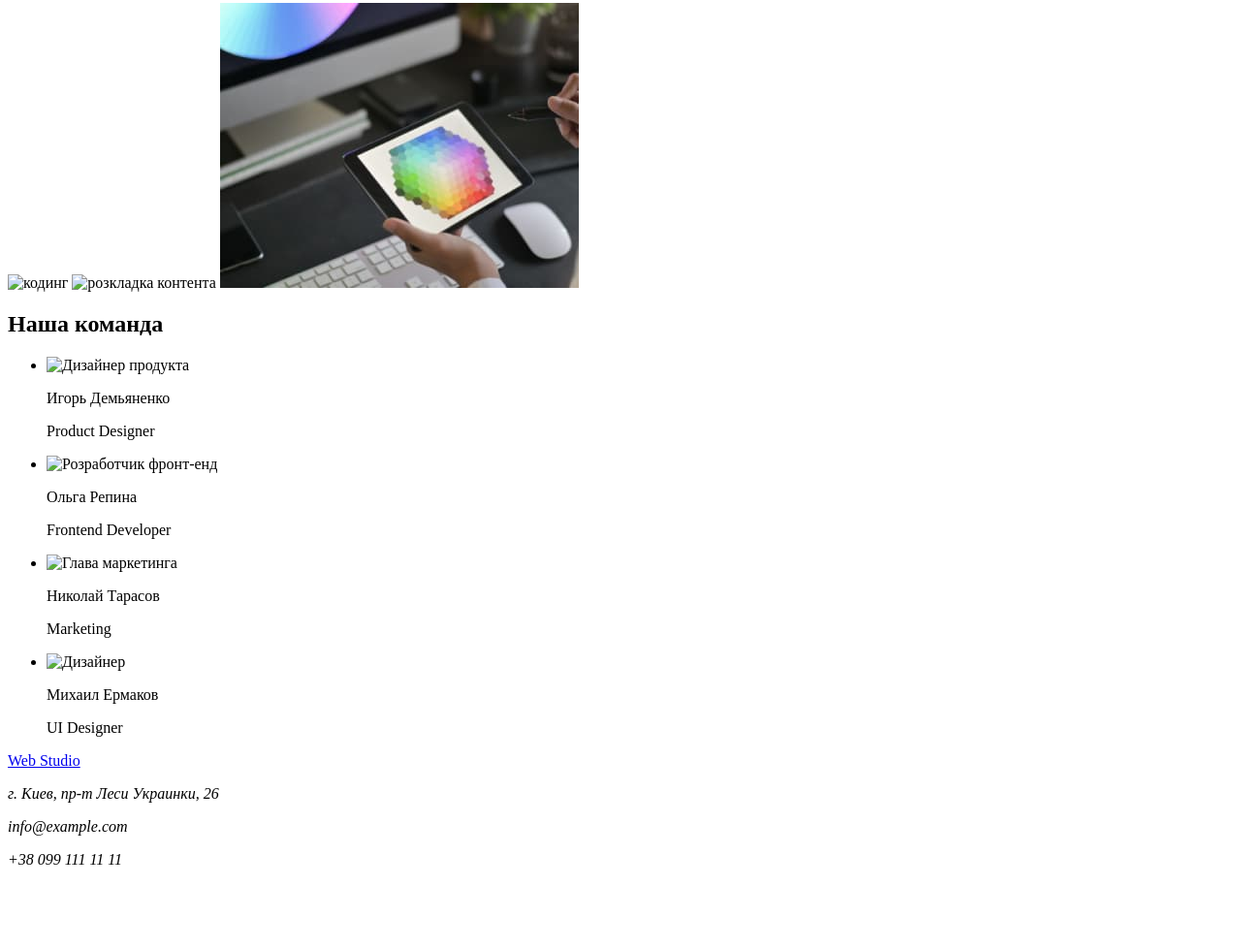
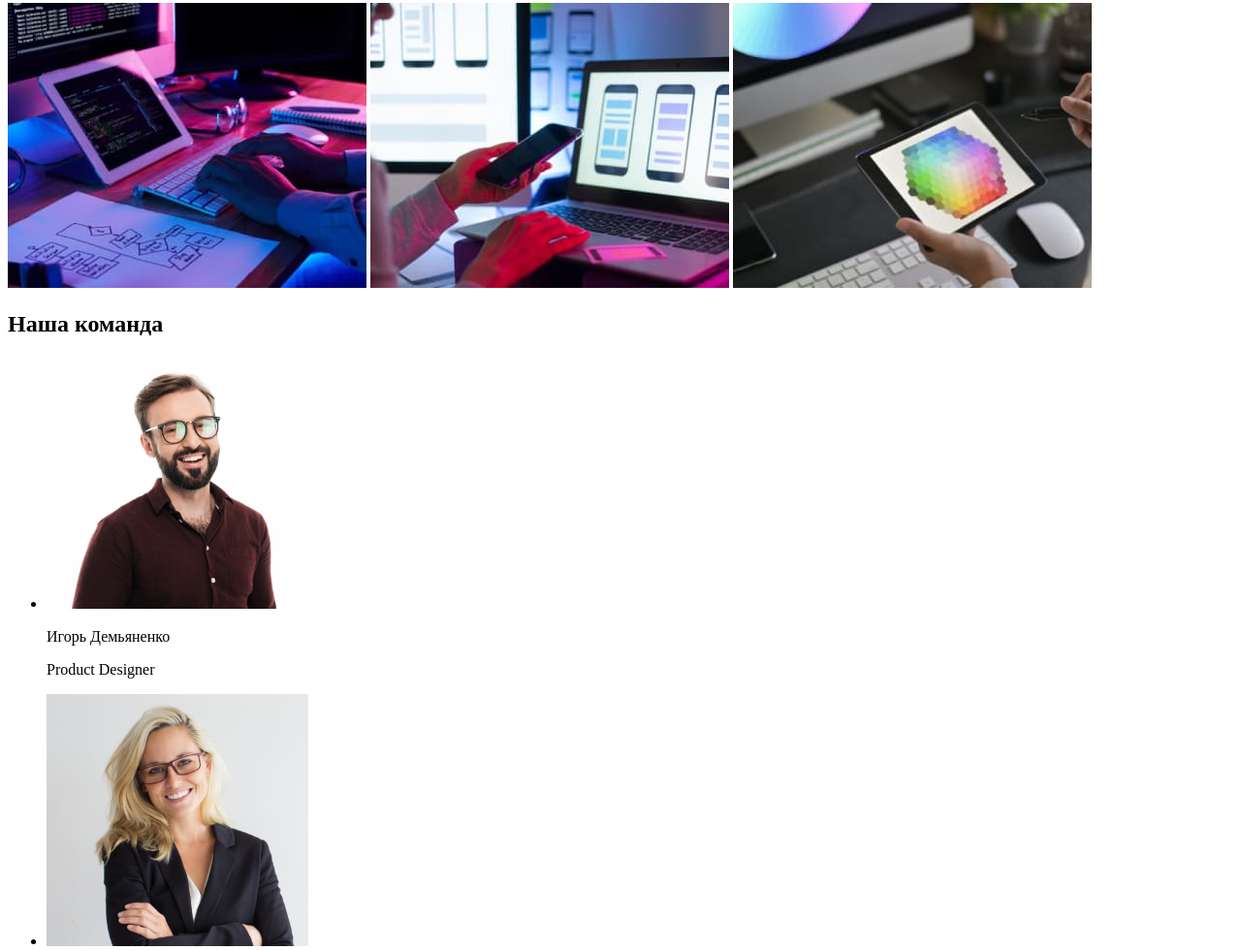
Before and after one commit to Danyil-Repenko/goit-markup-hw-01, a plain HTML site: page index.html in a window 1280 px wide. Shown: the part 618-1598 px from the top of the page at 97% size. Before the commit the page ends 1530 px from the top, so only its background shows below. Drawn offline with Linux system fonts and the light colour scheme; the site is published under a folder, as on GitHub Pages, so addresses that start at the root find nothing.

Commit message:
Показуються картинки

```diff
--- a/index.html
+++ b/index.html
@@ -56,21 +56,21 @@
           </li>
         </ul>
         <h2>Чем мы занимаемся</h2>
-        <img src="/images/tech_1.jpg" alt="кодинг" width="370" />
-        <img src="/images/tech_2.jpg" alt="розкладка контента" width="370" />
+        <img src="images/tech_1.jpg" alt="кодинг" width="370" />
+        <img src="images/tech_2.jpg" alt="розкладка контента" width="370" />
         <img src="images/tech_3.jpg" alt="выбор цвета" width="370" />
       </section>
       <section>
         <h2>Наша команда</h2>
         <ul>
           <li>
-            <img src="/images/crew_1.jpg" alt="Дизайнер продукта" width="270" />
+            <img src="images/crew_1.jpg" alt="Дизайнер продукта" width="270" />
             <p>Игорь Демьяненко</p>
             <p lang="en">Product Designer</p>
           </li>
           <li>
             <img
-              src="/images/crew_2.jpg"
+              src="images/crew_2.jpg"
               alt="Розработчик фронт-енд"
               width="270"
             />
@@ -78,12 +78,12 @@
             <p lang="en">Frontend Developer</p>
           </li>
           <li>
-            <img src="/images/crew_3.jpg" alt="Глава маркетинга" width="270" />
+            <img src="images/crew_3.jpg" alt="Глава маркетинга" width="270" />
             <p>Николай Тарасов</p>
             <p lang="en">Marketing</p>
           </li>
           <li>
-            <img src="/images/crew_4.jpg" alt="Дизайнер" width="270" />
+            <img src="images/crew_4.jpg" alt="Дизайнер" width="270" />
             <p>Михаил Ермаков</p>
             <p lang="en">UI Designer</p>
           </li>
```
